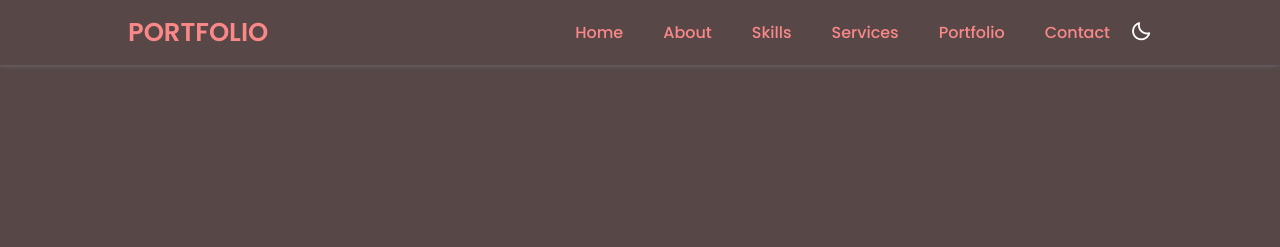
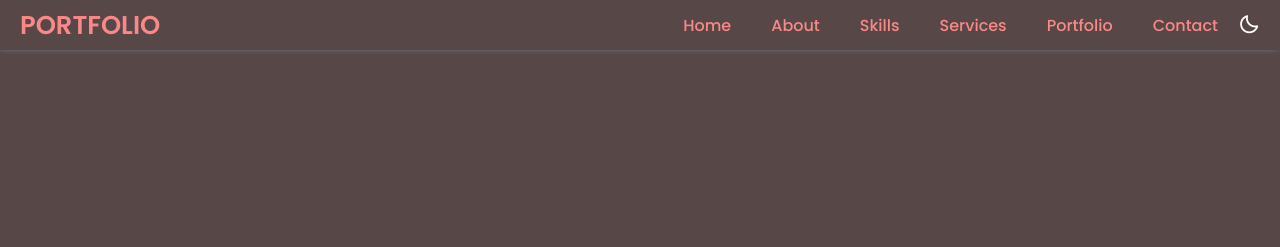
Before and after one commit to cuadranterealyn/portfolio-cuadrante.github.io, a website: page index.html in a window 1280 px wide. Shown: the top 247 px of the page. Drawn offline with nearby package versions, Linux system fonts and the light colour scheme; files whose address does not match are found by name.

Commit message:
Update style.css

```diff
--- a/style.css
+++ b/style.css
@@ -56,7 +56,8 @@ header {
   align-items: center;
   justify-content: space-between;
   background: var(--bg-color);
-  padding: 13px 10%;
+  padding: 0 20px;
+  height: 50px;
   transition: 0.2s;
   box-shadow: -3px -3px 7px #ffffff73,
 				2px 2px 5px rgba(94, 104, 121, 0.288);
```
